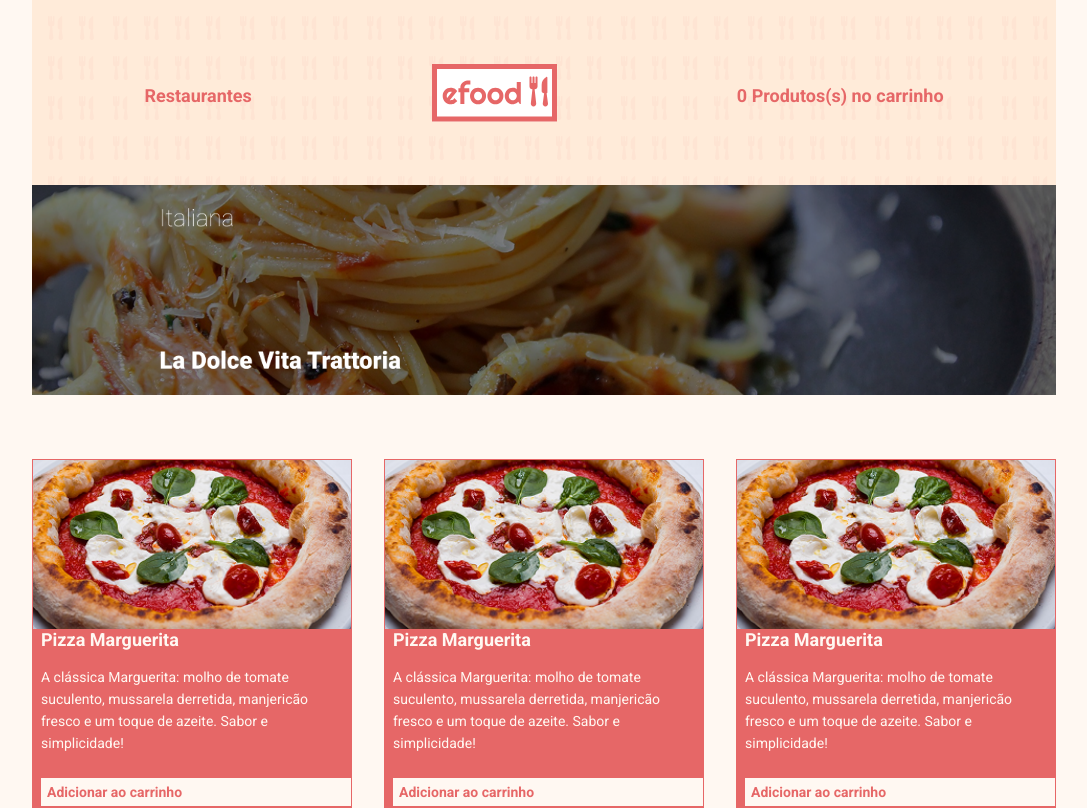
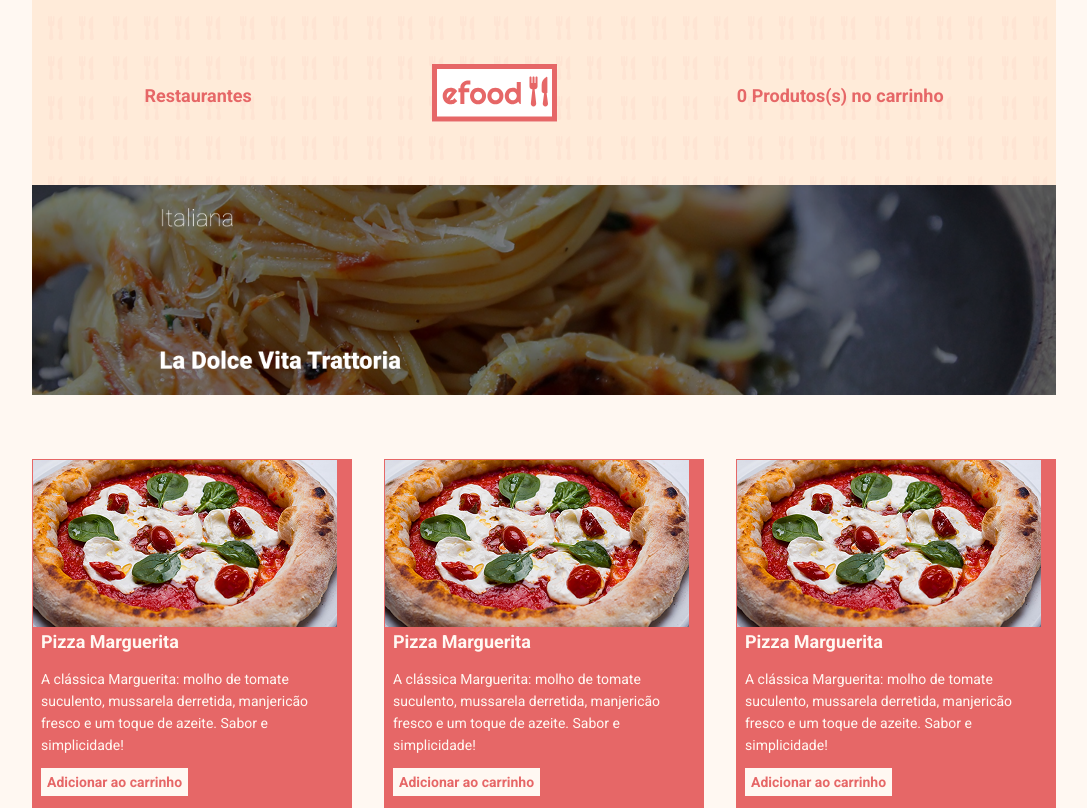
Before and after one commit to Adriano-04/e-food, a React (Vite) app: page /perfil in a window 1280 px wide. Shown: the top 808 px of the page, without its empty margins (96-1183 px from the left). Built offline with nearby package versions, Linux system fonts and the light colour scheme.

Commit message:
correcao

```diff
--- a/src/components/Prato/style.ts
+++ b/src/components/Prato/style.ts
@@ -11,9 +11,7 @@ export const Card = styled.div<Omit<Props, 'nome' | 'descricao' | 'imagem' | 'no
     height: ${props => props.estilo === 'perfil' ? '350px' : '400px'};
     overflow: hidden;
     position: relative;
-    display: flex;
     flex-direction: column;
-    justify-content: center;
 `
 export const TextoPrincipal = styled.h3`
     font-size: 18px;
@@ -40,7 +38,7 @@ export const BotaoSobre = styled.a<Omit<Props, 'nome' | 'descricao' | 'imagem' |
     background-color: ${props => props.estilo === 'perfil' ? Cores.fundo : Cores.laranja};
     font-size: 14px;
     font-weight: bold;
-    margin: 8px;
+    margin-left: 8px;
     cursor: pointer;
     width: ${props => props.estilo === 'perfil' ? '100%' : '92px'};
 `
```
